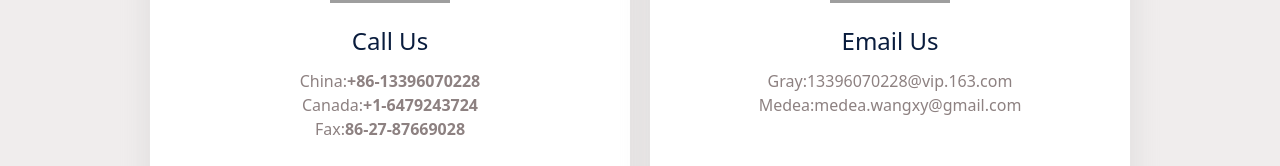
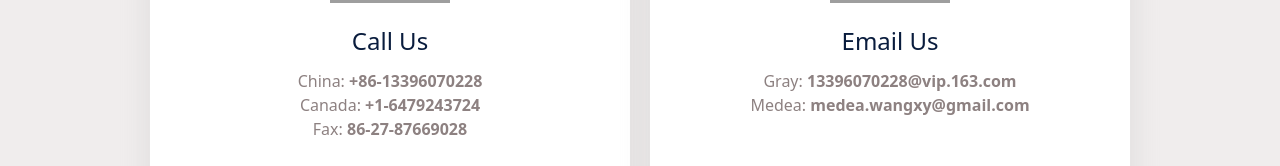
Before and after one commit to Medea1012/kingarments, a React (Vite) app in the folder client/: page /contact-us in a window 1280 px wide. Shown: the part 1269-1435 px from the top of the page. Built offline with nearby package versions, Linux system fonts and the light colour scheme; grey boxes are pictures that could not be loaded.

Commit message:
add space

```diff
--- a/client/src/pages/Contact.jsx
+++ b/client/src/pages/Contact.jsx
@@ -15,7 +15,7 @@ export default function Contact() {
               <p class="title">Call Us</p>
               <div class="text-list-1">
                 <p class="text">
-                  China:
+                  China:{" "}
                   <a href="tel:+86 13396070228" class="tel-num">
                     +86-13396070228
                   </a>
@@ -23,7 +23,7 @@ export default function Contact() {
               </div>
               <div class="text-list-1">
                 <p class="text">
-                  Canada:
+                  Canada:{" "}
                   <a href="tel:+1 6479243724" class="tel-num">
                     +1-6479243724
                   </a>
@@ -31,7 +31,7 @@ export default function Contact() {
               </div>
               <div class="text-list-1">
                 <p class="text">
-                  Fax:
+                  Fax:{" "}
                   <a href="tel:+86 27-87669028" className="font-bold">
                     86-27-87669028
                   </a>
@@ -51,11 +51,12 @@ export default function Contact() {
               <p class="title">Email Us</p>
               <div class="text-list-1">
                 <p class="text">
-                  Gray:
+                  Gray:{" "}
                   <a
                     target="_blank"
                     id="A_9"
                     href="mailto:13396070228@vip.163.com"
+                    className="font-bold"
                   >
                     13396070228@vip.163.com
                   </a>
@@ -63,11 +64,12 @@ export default function Contact() {
               </div>
               <div class="text-list-1">
                 <p class="text">
-                  Medea:
+                  Medea:{" "}
                   <a
                     target="_blank"
                     id="A_9"
                     href="mailto:medea.wangxy@gmail.com"
+                    className="font-bold"
                   >
                     medea.wangxy@gmail.com
                   </a>
```
